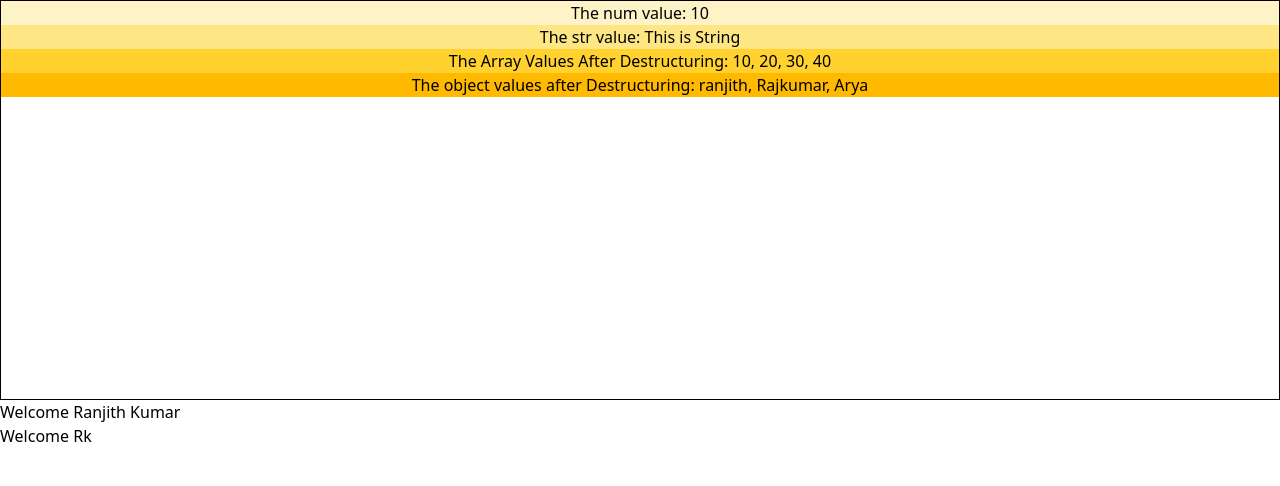
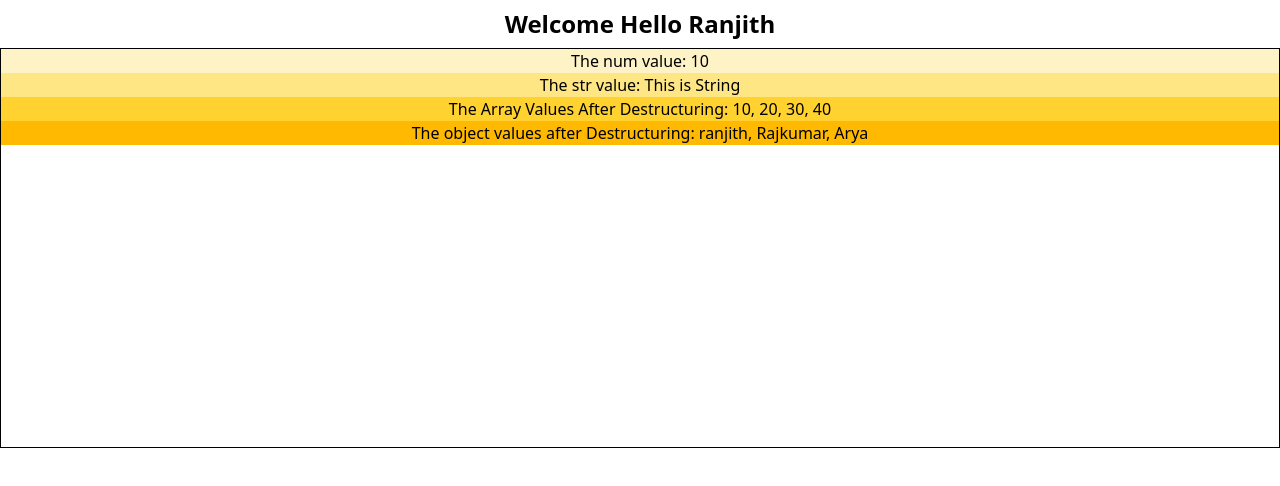
Before and after one commit to ranjithkadam/reactclan, a React (Vite) app: page / in a window 1280 px wide. Shown: the top 486 px of the page. Built offline with nearby package versions, Linux system fonts and the light colour scheme.

Commit message:
React Props

```diff
--- a/src/App.jsx
+++ b/src/App.jsx
@@ -1,20 +1,11 @@
 import React from "react";
-import ReactProps from "./props/example1";
+import { ReactProps2 } from "./props/ReactProps2";
 
 export default function App(){
-  const num = 10;
-  const str = "This is String";
-  const arr = [10, 20, 30, 40];
-  const names={
-    name1: "ranjith",
-    name2: "Rajkumar",
-    name3: "Arya"
-  };
-
 
   return(
     <div>
-      <ReactProps number={num} string={str} array={arr} object={names} />
+      <ReactProps2 name="Hello Ranjith"/>
     </div>
   )
 }
--- a/src/main.jsx
+++ b/src/main.jsx
@@ -2,24 +2,9 @@ import { StrictMode } from 'react'
 import { createRoot } from 'react-dom/client'
 import './index.css'
 import App from './App.jsx'
- import Header from './App.jsx';
- import {HeaderAdvance, HeaderComponent} from './components/header/Header.jsx';
-import { Footer } from './components/footer/Footer.jsx';
-import ReactProps from './props/example1.jsx';
-import {Example2} from './props/example2.jsx';
 
-
-const userName="Ranjith Kumar";
 createRoot(document.getElementById('root')).render(
   <StrictMode>
     <App/>
-     <Example2 name={userName}/>
-     <Example2 name="Rk"/>
-
-    {/* <HeaderComponent />
-     <HeaderAdvance/>
-     <Footer/> */}
-     {/* <ReactProps/>   */}
-
    </StrictMode>
 )
--- a/src/props/example1.jsx
+++ b/src/props/ReactProps1.jsx
@@ -1,6 +1,6 @@
 import React from "react";
 
-const ReactProps= ({number,string, array, object}) =>{
+const ReactProps1= ({number,string, array, object}) =>{
     const {name1, name2, name3} = object
     const [num1, num2, num3, num4] = array;
     return(
@@ -13,4 +13,4 @@ const ReactProps= ({number,string, array, object}) =>{
     )
 }
 
-export default ReactProps;
+export default ReactProps1;
--- /dev/null
+++ b/src/props/ReactProps2.jsx
@@ -0,0 +1,21 @@
+import React from "react";
+import ReactProps1 from "./ReactProps1";
+
+const ReactProps2 = function ({ name }) {
+    const num = 10;
+    const str = "This is String";
+    const arr = [10, 20, 30, 40];
+    const names = {
+        name1: "ranjith",
+        name2: "Rajkumar",
+        name3: "Arya"
+    };
+    return (
+        <div>
+            <h2 className="text-2xl font-bold text-center py-2 text-shadow-red-100">Welcome {name}</h2>
+            <ReactProps1 number={num} string={str} array={arr} object={names} />
+        </div>
+    )
+}
+
+export {ReactProps2 }
--- a/src/props/example2.jsx
+++ /dev/null
@@ -1,11 +0,0 @@
-import React from "react";
-
-const Example2 = function({name}){
-    return(
-        <div>
-            <h2>Welcome {name}</h2>
-        </div>
-    )
-}
-
-export {Example2}
```
